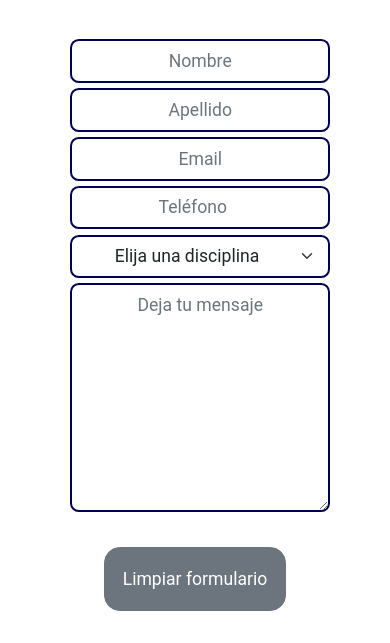
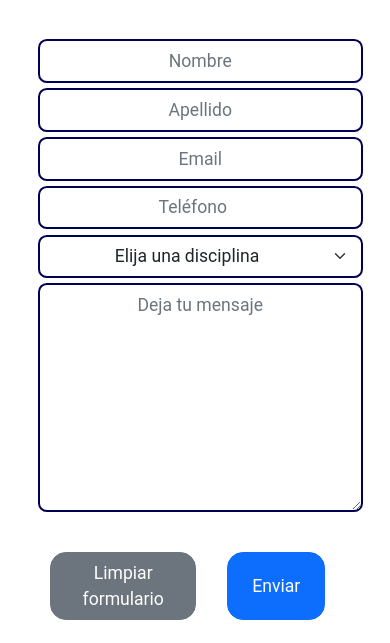
Before and after one commit to ezequiel1409/ProyectoSapa, a website: page pages/contacto.html in a window 390 px wide. Shown: the part 190-833 px from the top of the page. Drawn offline with nearby package versions, Linux system fonts and the light colour scheme.

Commit message:
cambios nueovs en mobile

```diff
--- a/pages/contacto.html
+++ b/pages/contacto.html
@@ -68,7 +68,7 @@
                     <div class="col-12 col-sm-12 col-md-12 col-lg-12 col-xl-12 mt-3 text-center">
                         <h1>Dejanos tus datos, asi te contactamos!</h1>
                     </div>
-                    <div class="col-8 col-sm-6 col-md-6 col-lg-6 col-xl-6 offset-2 offset-md-3">
+                    <div class="col-10 col-sm-6 col-md-6 col-lg-6 col-xl-6 offset-1 offset-md-3">
 
                         <form action="" method="post" class="mt-3">
                             <div class="form mb-3">
@@ -97,10 +97,15 @@
                                     </select>
                                 </div>
                                 <textarea class="form-control" name="message" placeholder="Deja tu mensaje" cols="40" rows="8"></textarea>
-                                <div class="botonera mt-3 mb-3 text-center">
-                                    <button class="btn btn-secondary ml-1" type="reset">Limpiar formulario</button>
-                                    <button class="btn btn-primary ml-3" type="submit">Enviar</button>
+                                <div class="row">
+                                    <div class="col-6 botonera mt-3 text-center ">
+                                        <button class="btn btn-secondary " id="btnReset" type="reset">Limpiar formulario</button>
+                                    </div>
+                                    <div class="col-6 botonera mt-3 text-center ">
+                                        <button class="btn btn-primary "  id="btnEnviar" type="submit">Enviar</button>
+                                    </div>
                                 </div>
+
                             </div>
                         </form>
                     </div>
--- a/scss/_contacto.scss
+++ b/scss/_contacto.scss
@@ -14,7 +14,14 @@
 
     button{
         border-radius: 0.9rem;
-        padding: 1rem;
+        // padding: 1rem;
         margin: 1rem;
     }
+    #btnReset{
+        width: 70%;
+    }
+    #btnEnviar{
+        width:  60%;
+        height: 40px;
+    }
 }
--- a/scss/style.scss
+++ b/scss/style.scss
@@ -16,10 +16,12 @@ body{
     width: 100%;
     height: auto;
 }
+
 .disclaimer{
     display: none;
 }
 @media (min-width: 300px) and (max-width:400px){
+
     #textDisciplinas{
         font-size: 20px;
         font-weight: bolder;
@@ -27,8 +29,19 @@ body{
     @mixin sizes($width) {
         width: $width;
      }
+     .cardDisciplina{
+         margin-left: 0;
+         margin-bottom: 0.8rem;
+     }
     #imgCarrusel{
         height: 220px;
+    }
+    #btnReset{
+        width: 90% !important;
+    }
+    #btnEnviar{
+        width:  60% !important;
+        height: 68px !important;
     }
     #imgLogoMobile{
         @include sizes(60px);
```
Also changed, not shown: pages/disciplinas.html (+17 -17 lines), pages/institucional.html (+1 -1 lines), css/style.css.
